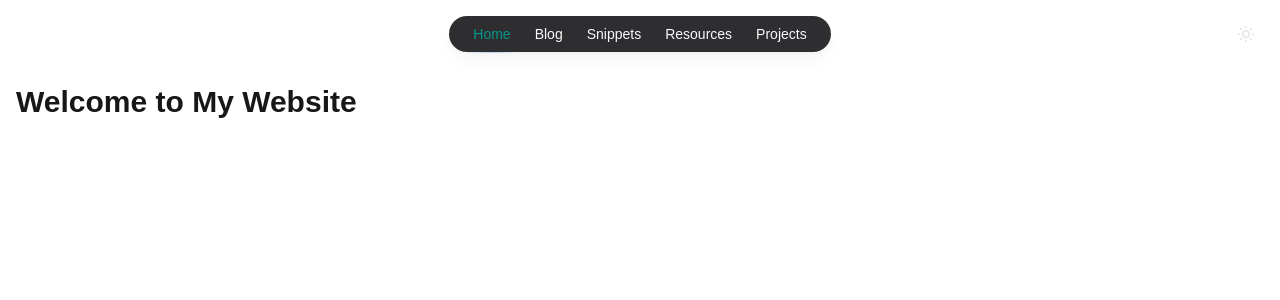
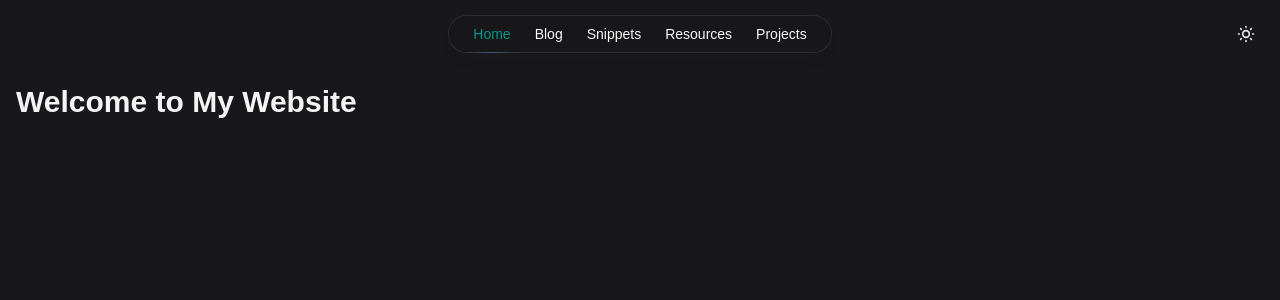
Before and after one commit to SurajAdsul/blog, a Next.js app: page / in a window 1280 px wide. Shown: the top 300 px of the page. Built offline with nearby package versions, Linux system fonts and the light colour scheme.

Commit message:
Theme switch

```diff
--- a/src/app/components/Navbar.js
+++ b/src/app/components/Navbar.js
@@ -7,8 +7,8 @@ export default function Navbar() {
   const [isDark, setIsDark] = useState(true);
 
   useEffect(() => {
-    // Only check localStorage theme on component mount
-    const isLight = localStorage.theme === 'light';
+    // Check if dark mode is active
+    const isLight = document.documentElement.classList.contains('dark') === false;
     setIsDark(!isLight);
   }, []);
 
--- a/src/app/globals.css
+++ b/src/app/globals.css
@@ -1,14 +1,29 @@
+@tailwind base;
+@tailwind components;
+@tailwind utilities;
+
+@layer base {
+  :root {
+    --background: 255 255 255;
+    --foreground: 24 24 27;
+  }
+
+  .dark {
+    --background: 24 24 27;
+    --foreground: 250 250 250;
+  }
+
+  body {
+    @apply bg-[rgb(var(--background))] text-[rgb(var(--foreground))];
+  }
+}
+
 @import "tailwindcss";
 @custom-variant dark (&:where(.dark, .dark *));
 
 @theme {
   --font-sans: var(--font-geist-sans);
   --font-mono: var(--font-geist-mono);
-}
-
-:root {
-  --background: #ffffff;
-  --foreground: #171717;
 }
 
 @media (prefers-color-scheme: dark) {
--- a/src/app/layout.js
+++ b/src/app/layout.js
@@ -31,7 +31,7 @@ export default function RootLayout({ children }) {
         />
       </head>
       <body
-        className={`${geistSans.variable} ${geistMono.variable} antialiased bg-white dark:bg-zinc-900 transition-colors duration-300`}
+        className={`${geistSans.variable} ${geistMono.variable} antialiased min-h-screen bg-white text-zinc-900 dark:bg-zinc-900 dark:text-zinc-100 transition-colors duration-300`}
       >
         {children}
       </body>
```
